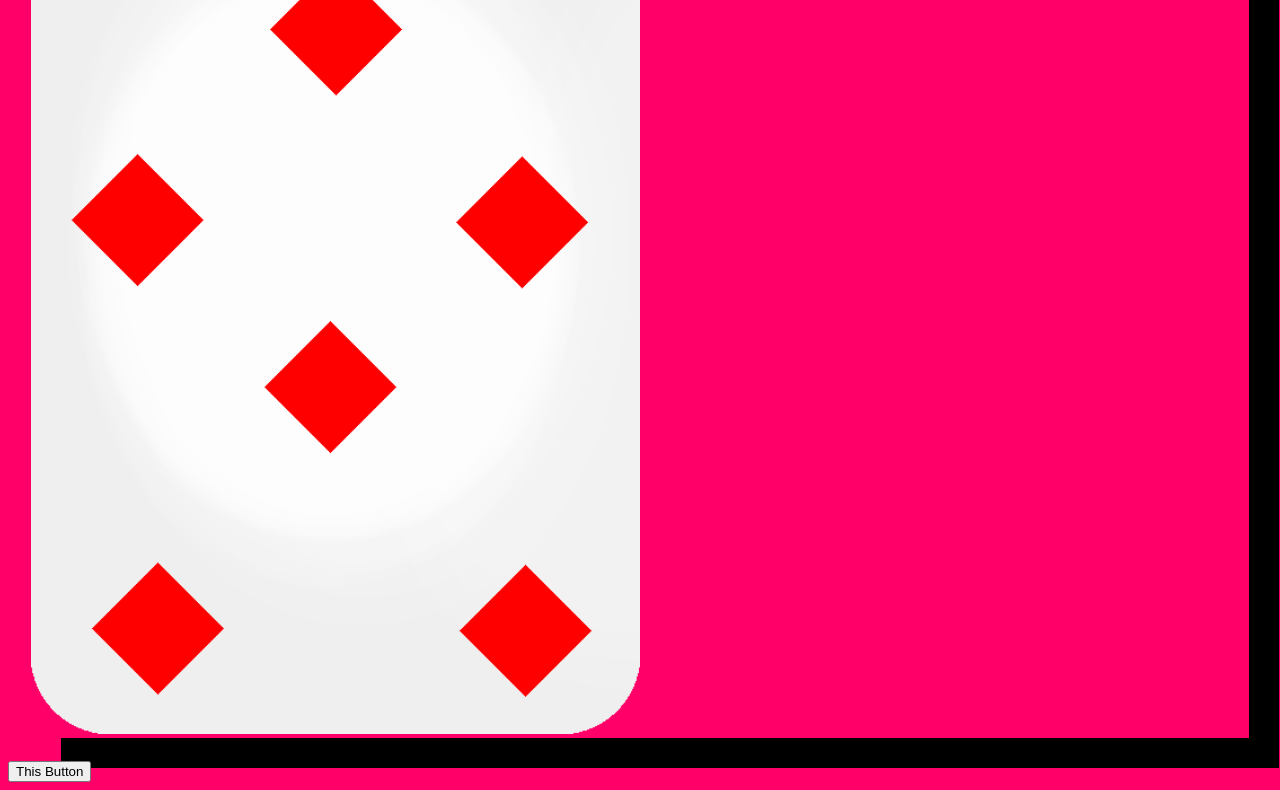
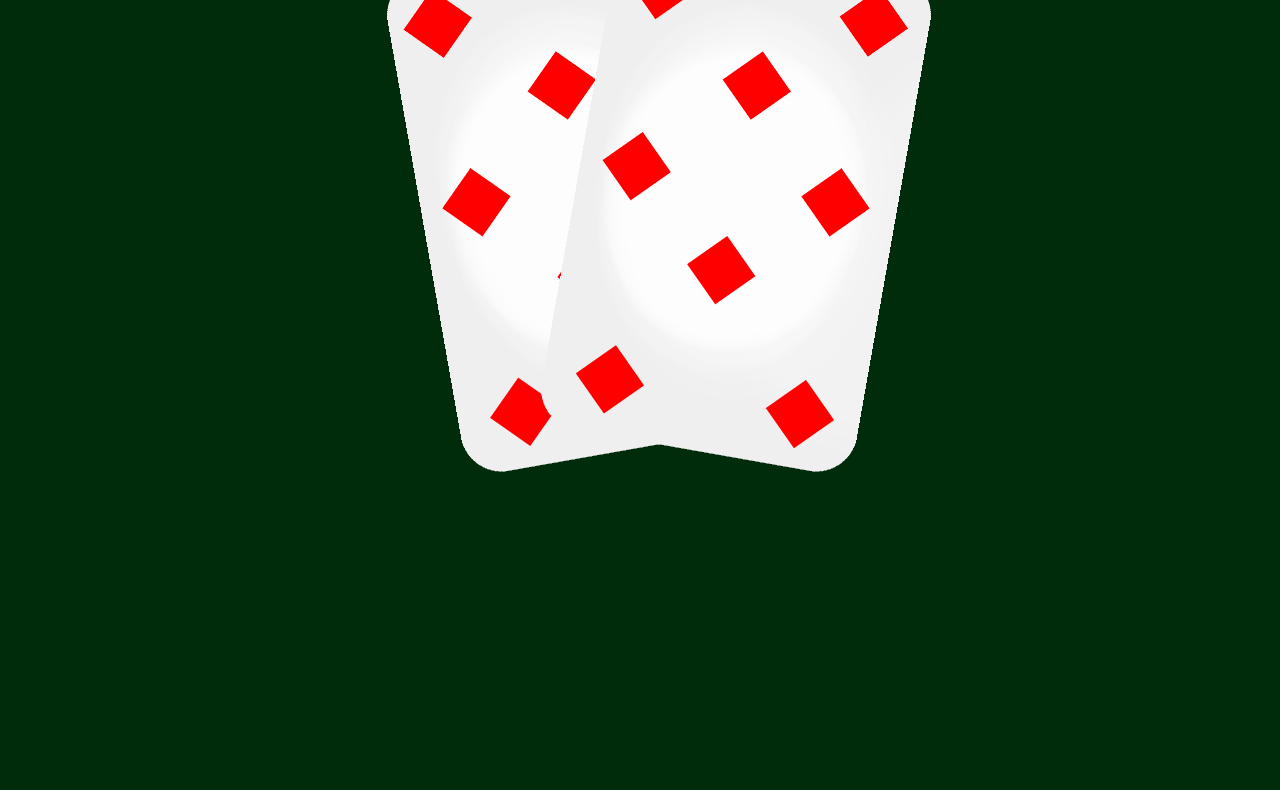
Before and after one commit to ghsPoker/ghsPoker.github.io, a website with bundled scripts: page index.html in a window 1280 px wide. Shown: the part 306-1096 px from the top of the page. After the commit the page ends 800 px from the top, so only its background shows below. Built offline with nearby package versions, Linux system fonts and the light colour scheme.

Commit message:
simple UI

```diff
--- a/index.html
+++ b/index.html
@@ -3,16 +3,22 @@
     <head>
         <link rel="stylesheet" href="style.css">
 
-        <title>Me title :D</title>
+        <title>GHPoker</title>
     </head>
     <body>
-        <h1 id="text">Hallo</h1>
-        <div class = "Card">
-            <img src="ExampleCard.png" width="50%" height="70%">
+        <button id = "pullCard">Pull new Card</button>
+        <div class = "Cards"><!-- got 2 displayed player cards -->
+            <div><!-- div in case we need it later -->
+                <img src = "ExampleCard.png" class = "CardImage" id = "C0">
+            </div>
+            <div>
+
+                <img src = "ExampleCard.png" class = "CardImage" id = "C1">
+                    <h1 id = "cock">test</h1>
+                </img>
+            </div>
         </div>
 
-
-        <button id="theB"> This Button </button>
         <script src="main.js"></script>
     </body>
 </html>
--- a/main.js
+++ b/main.js
@@ -1,3 +1,16 @@
-document.getElementById("theB").onclick = function click() {
-    document.getElementById('text').innerHTML = "n' Abend"
+import { cardDeck, getCardValue, pullCard } from './modules/deck.mjs';
+document.getElementById("pullCard").onclick = function click() {
+    const c0 = document.getElementById('C0');
+    const c1 = document.getElementById('C1');
+    const val = pullCard(deck)
+    document.getElementById("cock").innerHTML = ""
 }
+window.onload = function()//called when window gets loaded
+{
+
+};
+function cardSprite(newSprite, cardID)//newSprite = string/path, cardindex = string
+{
+    const cardImg = document.getElementById(cardID);
+    cardImg.src = newSprite;
+}
--- a/style.css
+++ b/style.css
@@ -1,7 +1,22 @@
 body {
-    background-color: #ff0069;
+    background-color: #012c0b;
 }
 .Card{
-    margin: 23px;
-    box-shadow: 30px 30px;
+    rotate: 0deg;
 }
+.CardImage{
+    width: 25%;
+    height: auto;
+}
+#C0{
+    position: fixed;
+    bottom:5%;
+    right: 42%;
+    rotate: -10deg;
+}
+#C1{
+    position: fixed;
+    bottom:5%;
+    right: 30%;
+    rotate: 10deg;
+}
```
